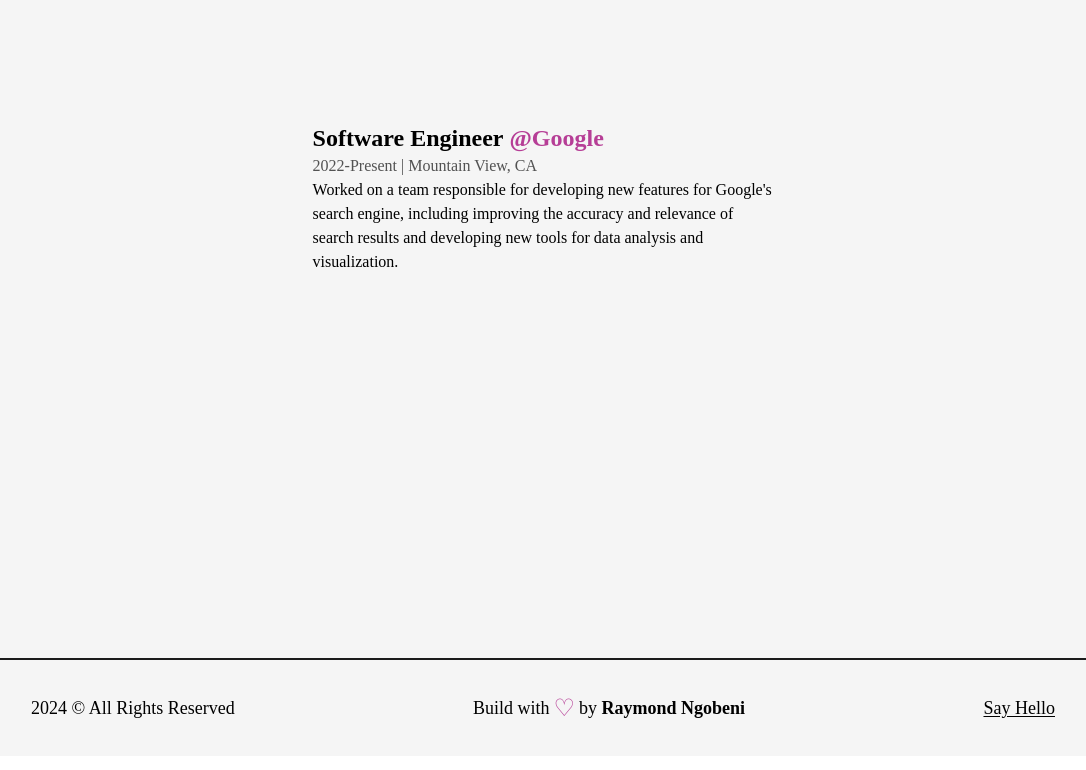
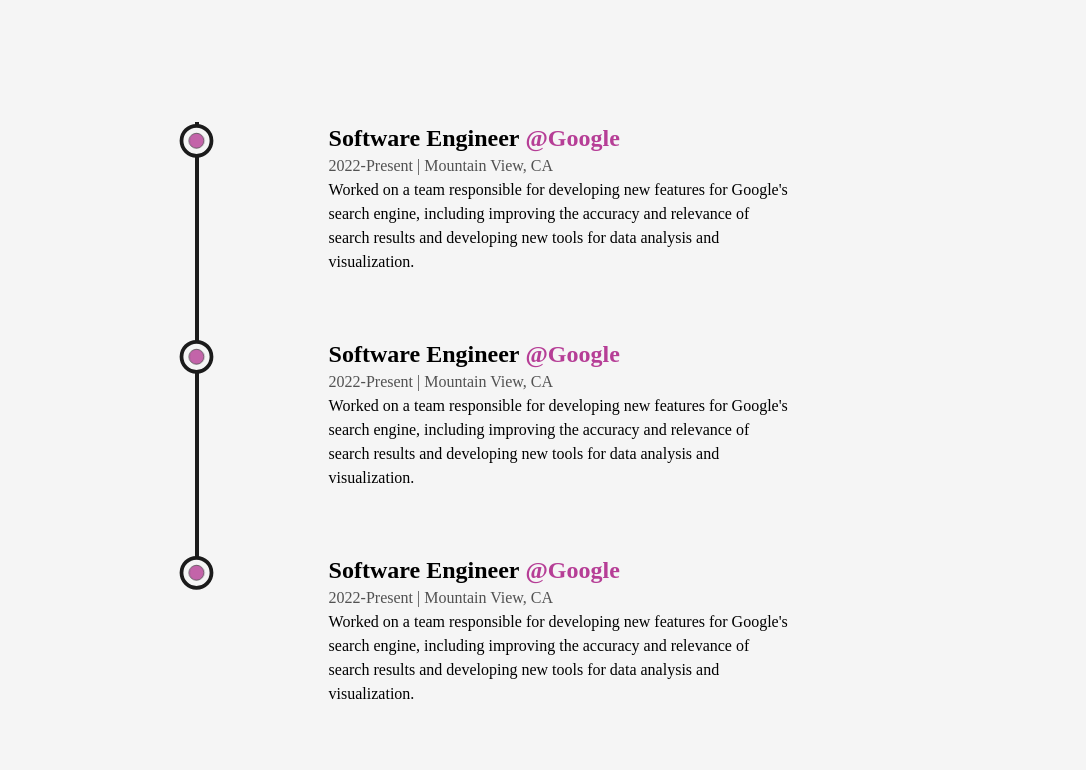
Before and after one commit to Ubaton/portfolio_v2, a Next.js app: page /about in a window 1280 px wide. Shown: the part 2234-3004 px from the top of the page, without its empty margins (97-1183 px from the left). Built offline with nearby package versions, Linux system fonts and the light colour scheme.

Commit message:
v0.0.6 About Page complete with new components,

```diff
--- /dev/null
+++ b/src/components/Education/Education.js
@@ -0,0 +1,73 @@
+import React, { useRef } from "react";
+import { motion, useScroll } from "framer-motion";
+import LiIcon from "@/constant/ListIcon/LiIcon";
+
+const Details = ({ type, time, place, info }) => {
+  const ref = useRef(null);
+  return (
+    <li
+      ref={ref}
+      className="flex flex-col items-center justify-between my-8 first:mt-0 last:mb-0 w-[60%] mx-auto"
+    >
+      <LiIcon reference={ref} />
+      <motion.div
+        initial={{ y: 50 }}
+        whileInView={{ y: 0 }}
+        transition={{ duration: 0.5, type: "spring" }}
+      >
+        <h3 className="capitalize font-bold text-2xl">{type}</h3>
+        <span className="capitalize font-medium text-dark/75">
+          {time} | {place}
+        </span>
+        <p className="font-medium w-full">{info}</p>
+      </motion.div>
+    </li>
+  );
+};
+
+const Education = () => {
+  const ref = useRef(null);
+  const { scrollYProgress } = useScroll({
+    target: ref,
+    offset: ["start end", "center start"],
+  });
+
+  return (
+    <div className="my-64">
+      <h2 className="font-bold text-8xl mb-32 w-full text-center">Education</h2>
+
+      <div ref={ref} className="w-[75%] mx-auto relative">
+        <motion.div
+          style={{ scaleY: scrollYProgress }}
+          className="absolute left-9 top-0 w-[4px] h-full bg-dark origin-top"
+        />
+
+        <ul className="flex flex-col w-full items-start justify-between ml-4">
+          <Details
+            type={"Bachelor Of Science In Computer Science"}
+            time={"2016-2020"}
+            place={"Massachusetts Institute Of Technology (MIT)"}
+            info={`Relevant courses included Data Structures and Algorithms, Computer Systems Engineering, and Artificial
+            Intelligence.`}
+          />
+          <Details
+            type={"Bachelor Of Science In Computer Science"}
+            time={"2016-2020"}
+            place={"Massachusetts Institute Of Technology (MIT)"}
+            info={`Relevant courses included Data Structures and Algorithms, Computer Systems Engineering, and Artificial
+            Intelligence.`}
+          />
+          <Details
+            type={"Bachelor Of Science In Computer Science"}
+            time={"2016-2020"}
+            place={"Massachusetts Institute Of Technology (MIT)"}
+            info={`Relevant courses included Data Structures and Algorithms, Computer Systems Engineering, and Artificial
+            Intelligence.`}
+          />
+        </ul>
+      </div>
+    </div>
+  );
+};
+
+export default Education;
--- a/src/components/Experience/Exprience.js
+++ b/src/components/Experience/Exprience.js
@@ -1,9 +1,20 @@
-import React from "react";
+import React, { useRef } from "react";
+import { motion, useScroll } from "framer-motion";
+import LiIcon from "@/constant/ListIcon/LiIcon";
 
 const Details = ({ position, company, companyLink, time, address, work }) => {
+  const ref = useRef(null);
   return (
-    <li className="flex flex-col items-center justify-between my-8 first:mt-0 last:mb-0 w-[60%] mx-auto">
-      <div>
+    <li
+      ref={ref}
+      className="flex flex-col items-center justify-between my-8 first:mt-0 last:mb-0 w-[60%] mx-auto"
+    >
+      <LiIcon reference={ref} />
+      <motion.div
+        initial={{ y: 50 }}
+        whileInView={{ y: 0 }}
+        transition={{ duration: 0.5, type: "spring" }}
+      >
         <h3 className="capitalize font-bold text-2xl">
           {position}&nbsp;
           <a
@@ -18,20 +29,71 @@
           {time} | {address}
         </span>
         <p className="font-medium w-full">{work}</p>
-      </div>
+      </motion.div>
     </li>
   );
 };
 
 const Experience = () => {
+  const ref = useRef(null);
+  const { scrollYProgress } = useScroll({
+    target: ref,
+    offset: ["start end", "center start"],
+  });
+
   return (
     <div className="my-64">
       <h2 className="font-bold text-8xl mb-32 w-full text-center">
         Experience
       </h2>
 
-      <div className="w-[75%] mx-auto relative">
-        <ul>
+      <div ref={ref} className="w-[75%] mx-auto relative">
+        <motion.div
+          style={{ scaleY: scrollYProgress }}
+          className="absolute left-9 top-0 w-[4px] h-full bg-dark origin-top"
+        />
+
+        <ul className="flex flex-col w-full items-start justify-between ml-4">
+          <Details
+            position={"Software Engineer"}
+            company={"Google"}
+            companyLink={"www.google.com"}
+            time={"2022-Present"}
+            address={"Mountain View, CA"}
+            work={`Worked on a team responsible for developing new features for Google's
+                   search engine, including improving the accuracy and relevance of search results and
+                   developing new tools for data analysis and visualization.`}
+          />
+          <Details
+            position={"Software Engineer"}
+            company={"Google"}
+            companyLink={"www.google.com"}
+            time={"2022-Present"}
+            address={"Mountain View, CA"}
+            work={`Worked on a team responsible for developing new features for Google's
+                   search engine, including improving the accuracy and relevance of search results and
+                   developing new tools for data analysis and visualization.`}
+          />
+          <Details
+            position={"Software Engineer"}
+            company={"Google"}
+            companyLink={"www.google.com"}
+            time={"2022-Present"}
+            address={"Mountain View, CA"}
+            work={`Worked on a team responsible for developing new features for Google's
+                   search engine, including improving the accuracy and relevance of search results and
+                   developing new tools for data analysis and visualization.`}
+          />
+          <Details
+            position={"Software Engineer"}
+            company={"Google"}
+            companyLink={"www.google.com"}
+            time={"2022-Present"}
+            address={"Mountain View, CA"}
+            work={`Worked on a team responsible for developing new features for Google's
+                   search engine, including improving the accuracy and relevance of search results and
+                   developing new tools for data analysis and visualization.`}
+          />
           <Details
             position={"Software Engineer"}
             company={"Google"}
--- a/src/components/Skills/Skills.js
+++ b/src/components/Skills/Skills.js
@@ -19,7 +19,7 @@
 const Skills = () => {
   return (
     <>
-      <h2 className="font-blod text-8xl mt-64 w-full text-center">Skills</h2>
+      <h2 className="font-bold text-8xl mt-64 w-full text-center">Skills</h2>
       <div className="w-full h-screen relative flex items-center justify-center rounded-full bg-circularLight">
         <motion.div
           className="flex items-center justify-center rounded-full font-semibold bg-dark text-light p-8 shadow-dark cursor-pointer"
--- /dev/null
+++ b/src/constant/ListIcon/LiIcon.js
@@ -0,0 +1,44 @@
+import React from "react";
+import { motion, useScroll } from "framer-motion";
+
+const LiIcon = ({ reference }) => {
+  const { scrollYProgress } = useScroll({
+    target: reference,
+    offset: ["center end", "center center"],
+  });
+
+  return (
+    <figure className=" absolute left-0 stroke-dark ">
+      <svg
+        className="-rotate-90"
+        width={"75"}
+        height={"75"}
+        viewBox="0 0 100 100"
+      >
+        <circle
+          cx="75"
+          cy="50"
+          r="20"
+          className="stroke-primary stroke-1 fill-none"
+        />
+        <motion.circle
+          cx="75"
+          cy="50"
+          r="20"
+          className=" stroke-[5px] fill-light"
+          style={{
+            pathLength: scrollYProgress,
+          }}
+        />
+        <circle
+          cx="75"
+          cy="50"
+          r="10"
+          className=" animate-pulse stroke-1 fill-primary"
+        />
+      </svg>
+    </figure>
+  );
+};
+
+export default LiIcon;
--- a/src/pages/about.js
+++ b/src/pages/about.js
@@ -7,6 +7,7 @@
 import { useInView, useMotionValue, useSpring } from "framer-motion";
 import Skills from "@/components/Skills/Skills";
 import Exprience from "@/components/Experience/Exprience";
+import Education from "@/components/Education/Education";
 
 const AnimatedNumbers = ({ value }) => {
   const ref = useRef(null);
@@ -111,6 +112,7 @@
           </div>
           <Skills />
           <Exprience />
+          <Education />
         </Layout>
       </main>
     </>
```
